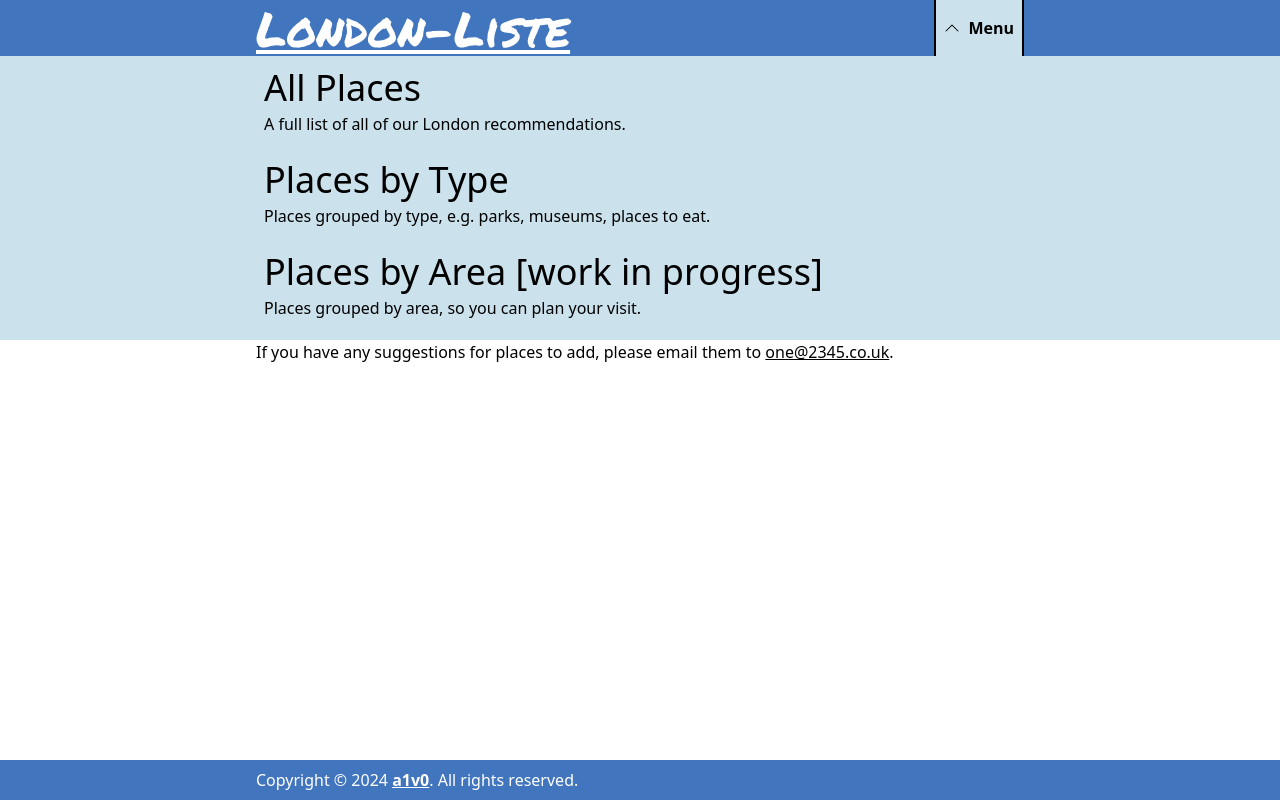
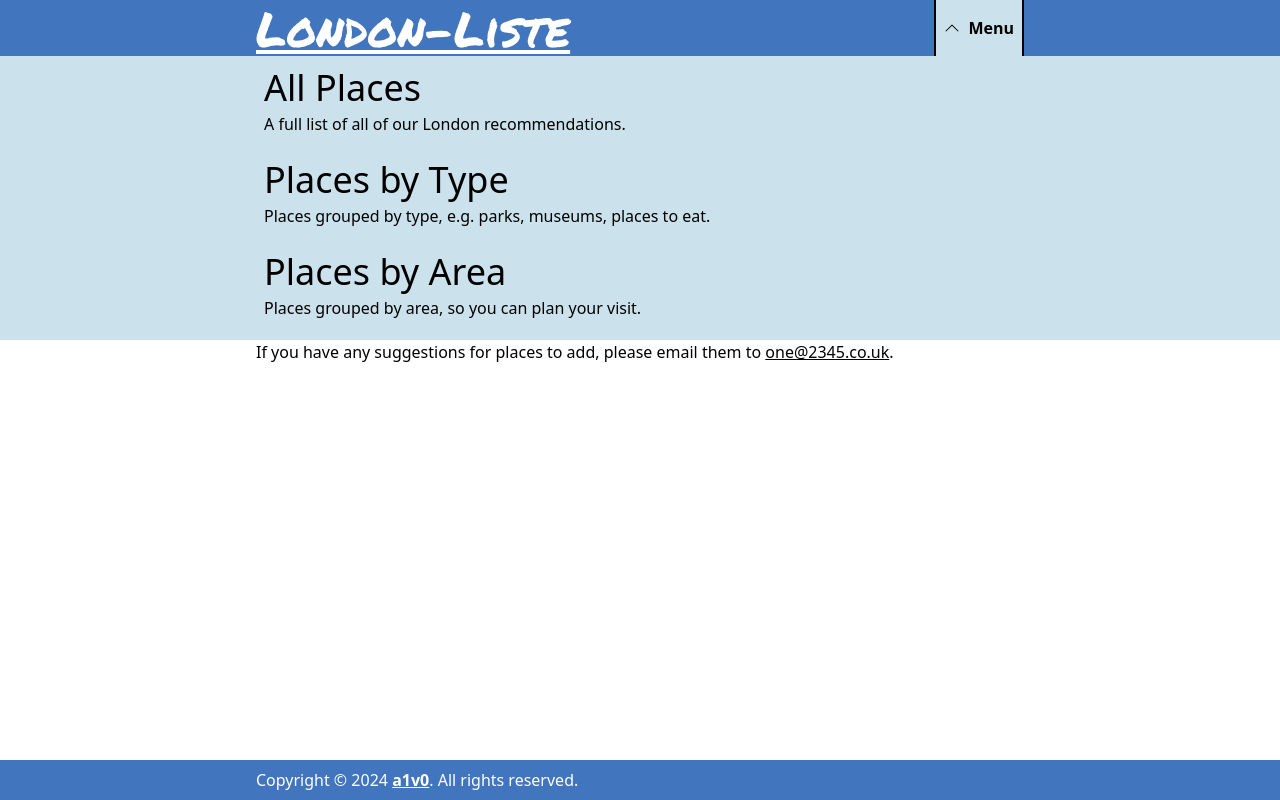
Before and after one commit to a1v0/london-liste, a Next.js app: page / in a window 1280 px wide. Both pictures are taken after a click on the button "Menu". Built offline with nearby package versions, Linux system fonts and the light colour scheme; a web font is replaced by a local one.

Commit message:
Link to areas page

```diff
--- a/app/Menu.jsx
+++ b/app/Menu.jsx
@@ -23,9 +23,9 @@ export default function Menu() {
 							</p>
 						</li>
 					</Link>
-					<Link href="#">
+					<Link href="/areas">
 						<li>
-							<h2>Places by Area [work in progress]</h2>
+							<h2>Places by Area</h2>
 							<p>
 								Places grouped by area, so you can plan your
 								visit.
```
